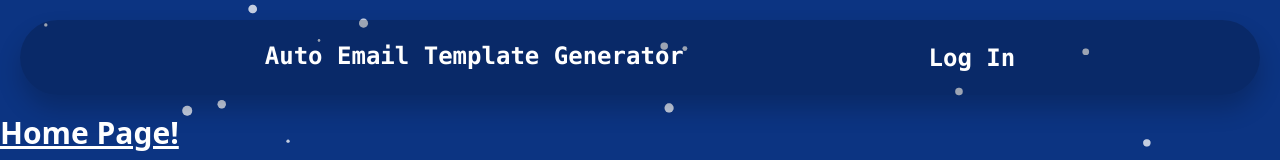
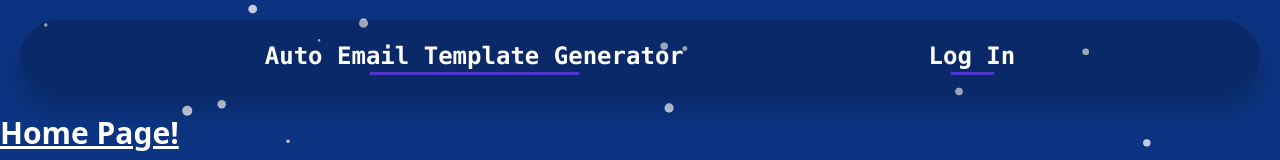
Before and after one commit to AvinashKumar69/AUTO-EMAIL-GENERATOR-01, a React (Create React App) app: page / in a window 1280 px wide. Shown: the top 160 px of the page. Built offline with nearby package versions, Linux system fonts and the light colour scheme.

Commit message:
half-border...

```diff
--- a/src/Components/Header.jsx
+++ b/src/Components/Header.jsx
@@ -9,7 +9,7 @@ const Header = () => {
             <h3 className="xyzabc-half-border">
                 Auto Email Template Generator
             </h3>
-            <button className="" type="button">
+            <button className="xyzabc-half-border" type="button">
                 Log In
             </button>
         </div>
--- a/src/Styles/Header.css
+++ b/src/Styles/Header.css
@@ -17,7 +17,7 @@
     display: block;
     content: '';
     border-bottom: solid 3px rgb(80, 52, 205);
-    transform: scaleX(0);
+    transform: scaleX(0.5);
     transition: transform 250ms ease-in-out;
 }
 
```
